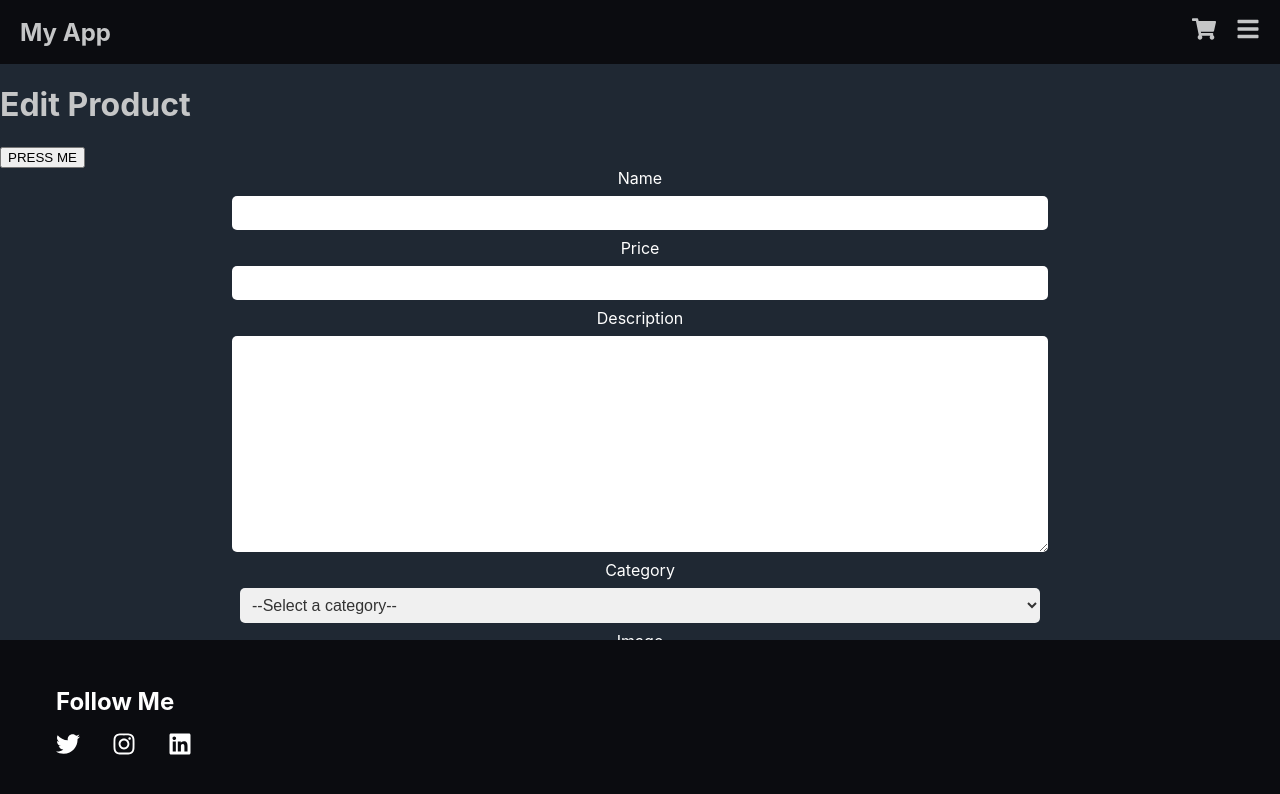
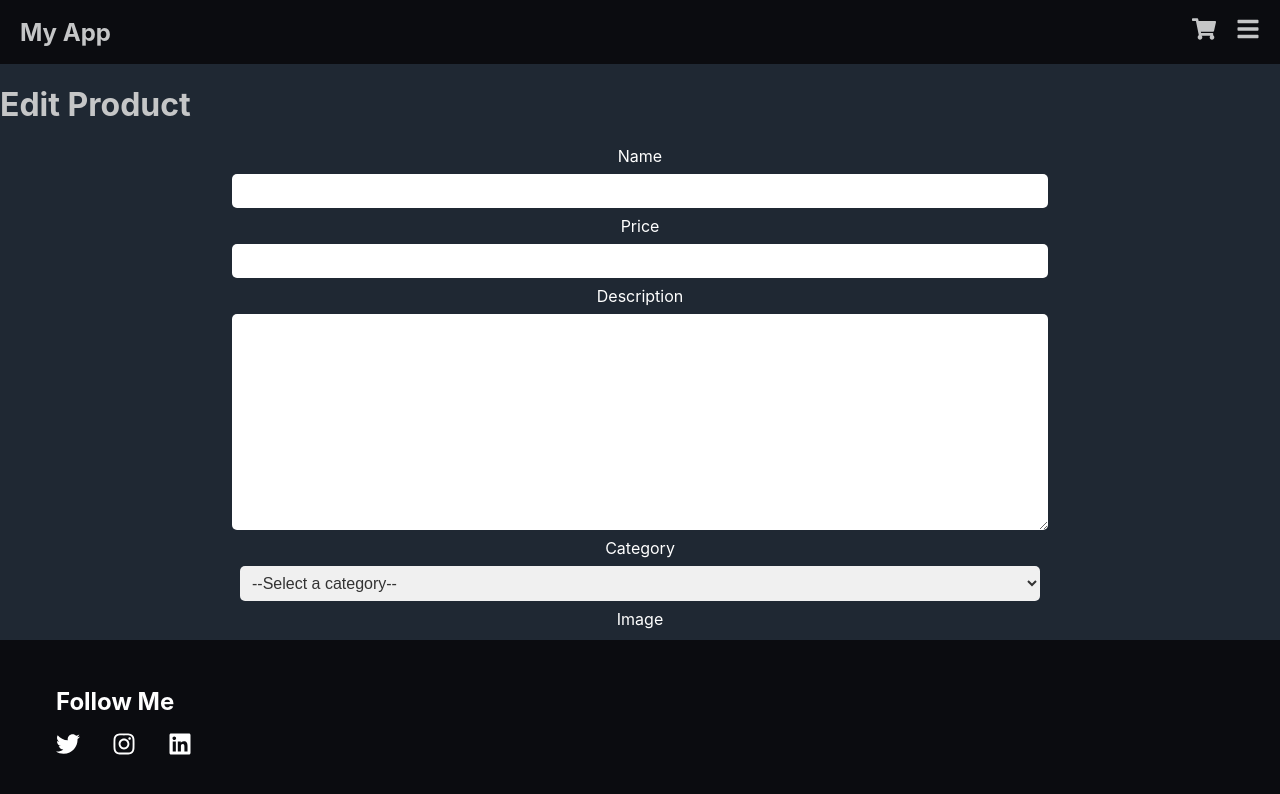
Before and after one commit to Skecchii/tbd-frontend, a React (Create React App) app: page /product/1/edit in a window 1280 px wide. Shown: the top 794 px of the page. Built offline with nearby package versions, Linux system fonts and the light colour scheme.

Commit message:
refactor: removed unneccessary button

```diff
--- a/src/components/ProductEdit.jsx
+++ b/src/components/ProductEdit.jsx
@@ -176,7 +176,6 @@ function ProductEdit() {
 
   return (
     <>
-      <button onClick={() => console.log(newImage)}>PRESS ME</button>
       <FormContainer onSubmit={handleSubmit}>
         <FormGroup>
           <Label htmlFor="name">Name</Label>
```
